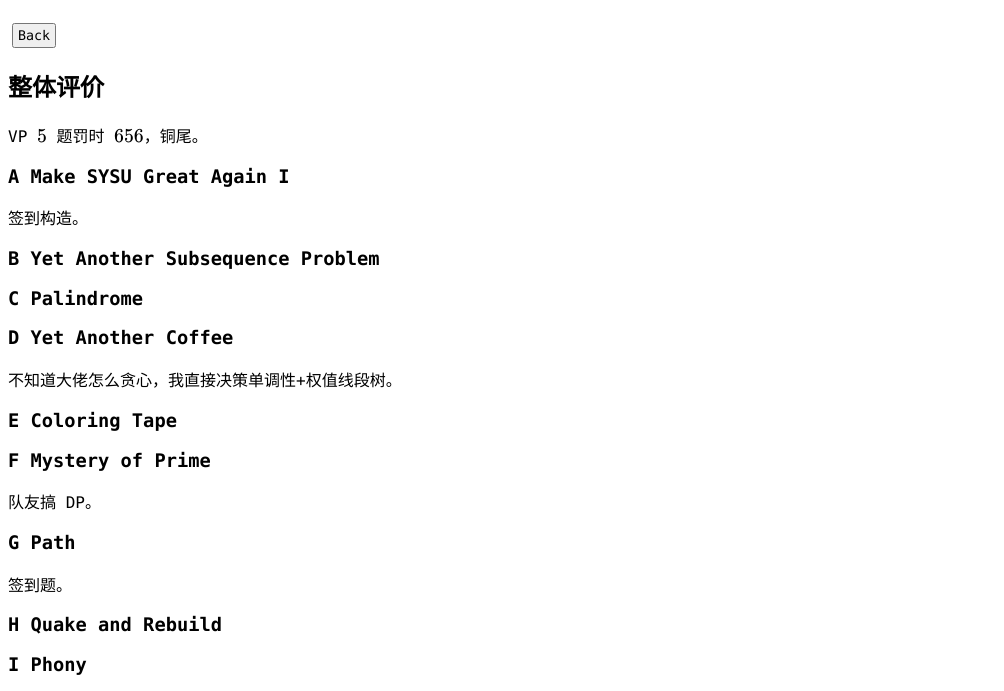
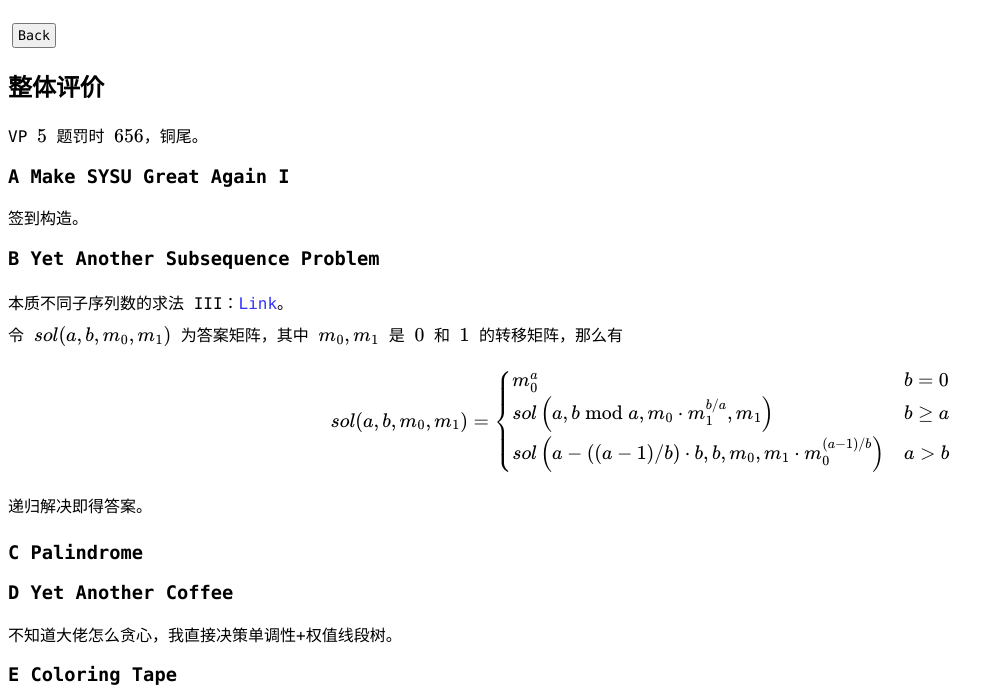
Before and after one commit to AccRobin/AccRobin.github.io, a plain HTML site: page solu/2023CCPC_Qinhuangdao.html in a window 1280 px wide. Shown: the part 105-796 px from the top of the page, without its empty margins (0-1004 px from the left). Drawn offline with nearby package versions, Linux system fonts and the light colour scheme; some packages are replaced by stand-ins of ours.

Commit message:
Update 2023CCPC_Qinhuangdao.html

```diff
--- a/solu/2023CCPC_Qinhuangdao.html
+++ b/solu/2023CCPC_Qinhuangdao.html
@@ -32,6 +32,22 @@
     签到构造。
 
     <h3>B Yet Another Subsequence Problem</h3>
+
+    <p>
+        本质不同子序列数的求法 III：<a href="https://www.cnblogs.com/hzy1/p/16878663.html">Link</a>。<br>
+
+        令 $sol(a, b, m_0, m_1)$ 为答案矩阵，其中 $m_0, m_1$ 是 $0$ 和 $1$ 的转移矩阵，那么有
+        $$
+        sol(a, b, m_0, m_1)=
+        \begin{cases}
+        m_0^a & b = 0\\
+        sol\left(a, b \bmod a, m_0\cdot m_1^{b/a}, m_1\right) & b\ge a\\
+        sol\left(a - ((a - 1) / b) \cdot b, b, m_0, m_1\cdot m_0^{(a-1)/b}\right) & a>b\\
+        \end{cases}
+        $$
+
+        递归解决即得答案。
+    </p>
 
     <h3>C Palindrome</h3>
 
```
